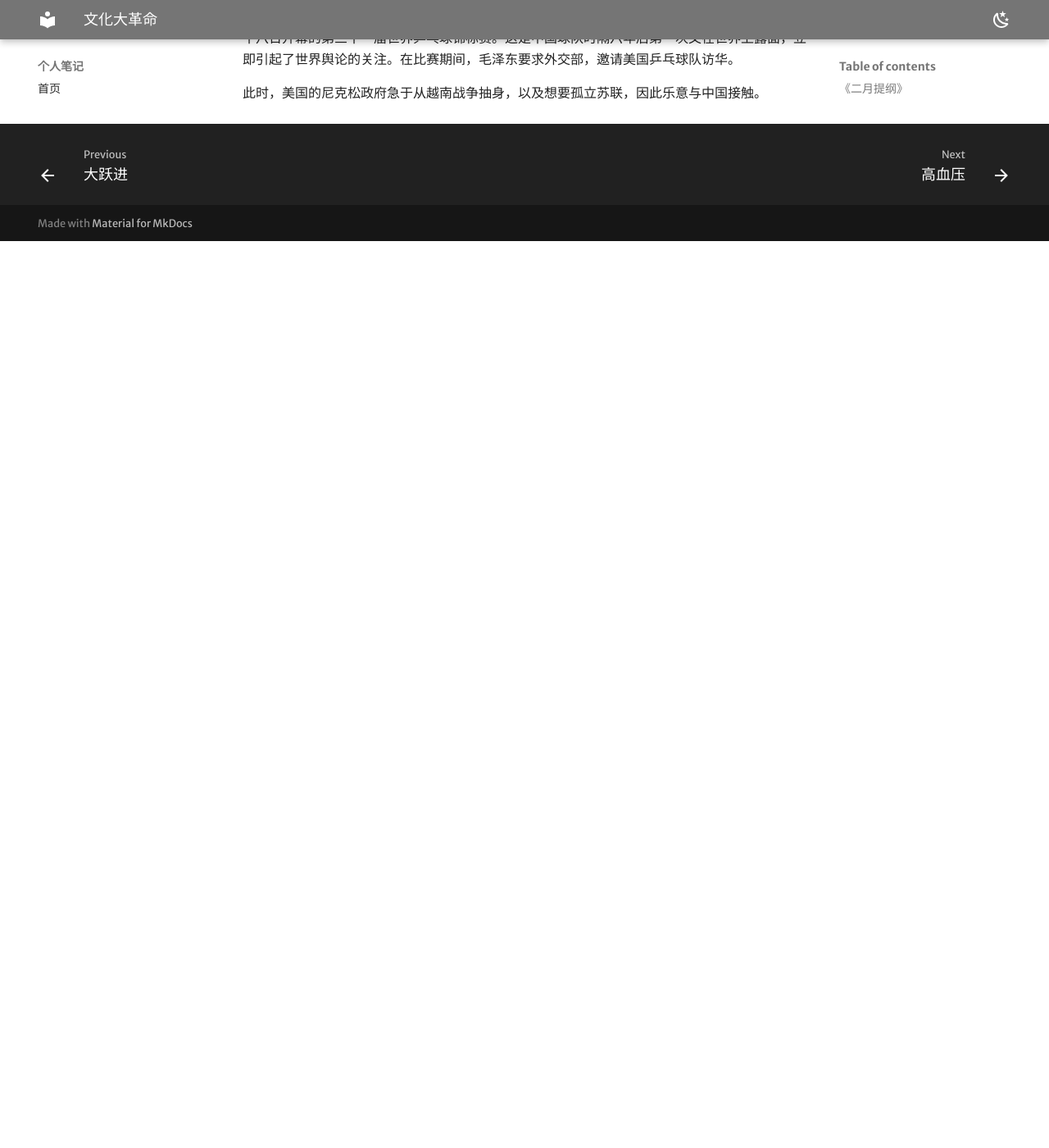
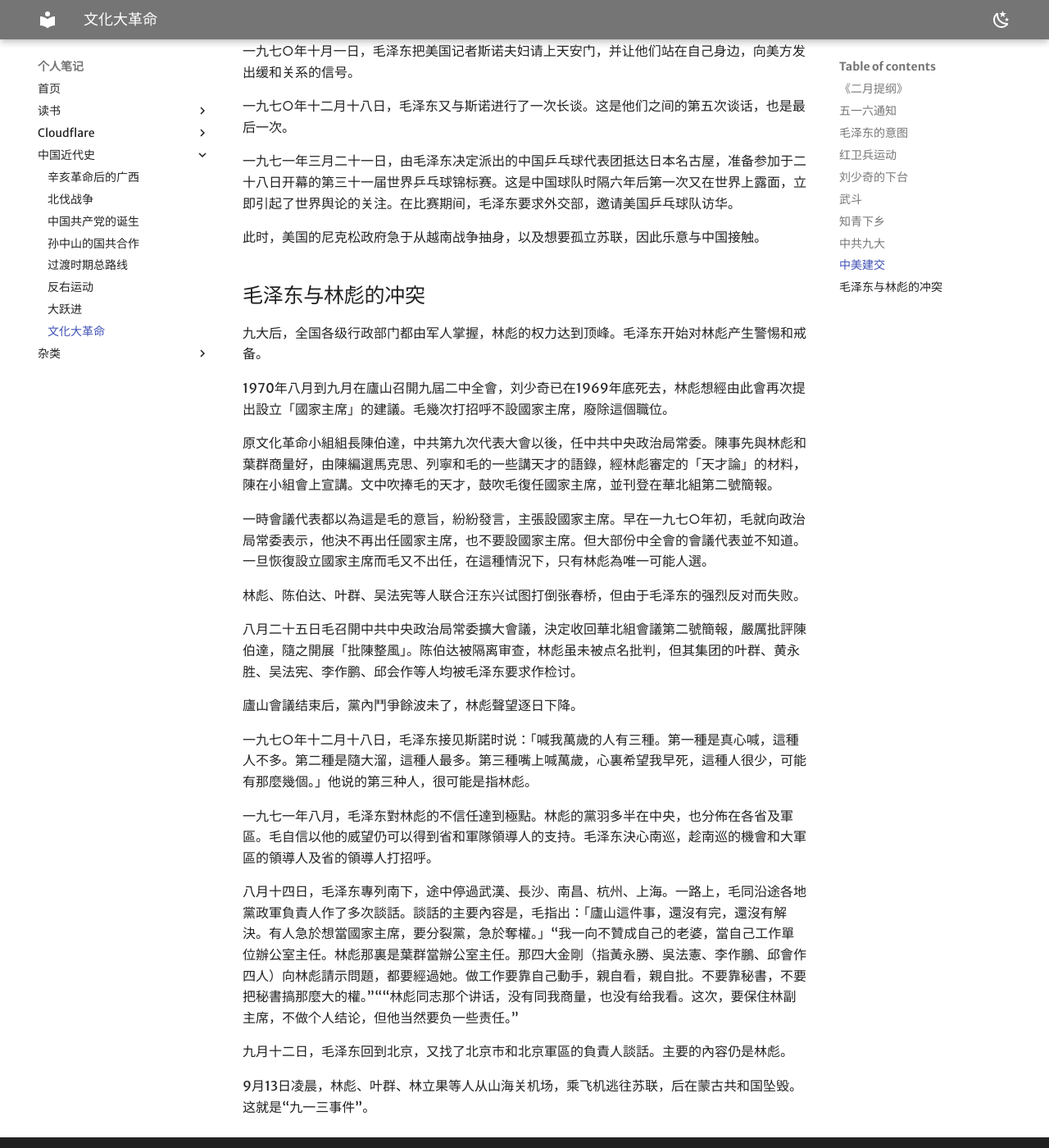
Before and after one commit to ruanyf/notes, an MkDocs documentation site: the page built from docs/中国近代史/文化大革命.md, in a window 1280 px wide and 1400 px high, scrolled down 5474 px. Shown: the whole window at 82% size. Built offline with MkDocs 1.6.1 and Material for MkDocs 9.7.7, drawn with Linux system fonts in a browser that asks for light colours; some web fonts are replaced; before the commit the page ends 5768 px from its top, so only the background shows below that; some of the changed text lies outside the part shown.

Commit message:
checkpoint at 2025-05-20T23:49:35+0800

```diff
--- a/docs/中国近代史/文化大革命.md
+++ b/docs/中国近代史/文化大革命.md
@@ -105,7 +105,9 @@
 
 “我说你们脱离群众，群众就是不爱打内战。有人讲，广西布告只适用广西，陕西布告只适用陕西，在我们这里不适用。那现在再发一个全国的布告，谁如果还继续违犯，打解放军、破坏交通、杀人、放火，就要犯罪；如果有少数人不听劝阻，坚持不改，就是土匪，就是国民党，就要包围起来，还继续顽抗，就要实行歼灭。 ……现在轮到你们小将犯错误的时候了。不要脑子膨胀，甚至全身膨胀，闹浮肿病。  希望你们不要分天派、地派，搞成一派算了，搞什么两派……”
 
-不久後，數以百萬的中學和大學生相繼下放農村。毛泽东認為，學生应该跟貧下中農學習，接受再教育。
+不久後，數以百萬的中學和大學生相繼下放農村。毛泽东認為，學生应该跟貧下中農學習，接受再教育。中學生和大學生被送去「上山下鄉」，他们被称为“知青”。
+
+一些有問題的幹部，還有那些遭批鬥的知識份子和教師，全下放到五七幹校接受勞動改造。幹校的目的在於使下放的人體驗農村真實生活，並向貧下中農學習，日出夜息，擔負著力所難及的重度體力勞動。
 
 ## 中共九大
 
@@ -121,7 +123,11 @@
 
 ## 中美建交
 
-1969年3月，发生了珍宝岛事件，中国与苏联的军队交火。此后，苏联在中苏边境陈兵百万，苏联高层多次商讨要对中华人民共和国进行报复，并首次明确发出先发制人和核打击中国的威胁。毛泽东开始考虑缓和与美国的关系。
+1969年3月，发生了珍宝岛事件，中国与苏联的军队交火。此后，苏联在中苏边境陈兵百万，苏联高层多次商讨要对中华人民共和国进行报复，并首次明确发出先发制人和核打击中国的威胁。
+
+全国开始备战，毛泽东提出“广积粮，深挖洞”，主要城市挖掘了巨大的防空洞。在这种背景下，毛泽东开始考虑缓和与美国的关系。
+
+1969年12月，中美双方在波兰恢复大使级对话。
 
 一九七○年十月一日，毛泽东把美国记者斯诺夫妇请上天安门，并让他们站在自己身边，向美方发出缓和关系的信号。
 
@@ -130,3 +136,29 @@
 一九七一年三月二十一日，由毛泽东决定派出的中国乒乓球代表团抵达日本名古屋，准备参加于二十八日开幕的第三十一届世界乒乓球锦标赛。这是中国球队时隔六年后第一次又在世界上露面，立即引起了世界舆论的关注。在比赛期间，毛泽东要求外交部，邀请美国乒乓球队访华。
 
 此时，美国的尼克松政府急于从越南战争抽身，以及想要孤立苏联，因此乐意与中国接触。
+
+## 毛泽东与林彪的冲突
+
+九大后，全国各级行政部门都由军人掌握，林彪的权力达到顶峰。毛泽东开始对林彪产生警惕和戒备。
+
+1970年八月到九月在廬山召開九屆二中全會，刘少奇已在1969年底死去，林彪想經由此會再次提出設立「國家主席」的建議。毛幾次打招呼不設國家主席，廢除這個職位。
+
+原文化革命小組組長陳伯達，中共第九次代表大會以後，任中共中央政治局常委。陳事先與林彪和葉群商量好，由陳編選馬克思、列寧和毛的一些講天才的語錄，經林彪審定的「天才論」的材料，陳在小組會上宣講。文中吹捧毛的天才，鼓吹毛復任國家主席，並刊登在華北組第二號簡報。
+
+一時會議代表都以為這是毛的意旨，紛紛發言，主張設國家主席。早在一九七○年初，毛就向政治局常委表示，他決不再出任國家主席，也不要設國家主席。但大部份中全會的會議代表並不知道。一旦恢復設立國家主席而毛又不出任，在這種情況下，只有林彪為唯一可能人選。
+
+林彪、陈伯达、叶群、吴法宪等人联合汪东兴试图打倒张春桥，但由于毛泽东的强烈反对而失败。
+
+八月二十五日毛召開中共中央政治局常委擴大會議，決定收回華北組會議第二號簡報，嚴厲批評陳伯達，隨之開展「批陳整風」。陈伯达被隔离审查，林彪虽未被点名批判，但其集团的叶群、黄永胜、吴法宪、李作鹏、邱会作等人均被毛泽东要求作检讨。
+
+廬山會議结束后，黨內鬥爭餘波未了，林彪聲望逐日下降。
+
+一九七○年十二月十八日，毛泽东接见斯諾时说：「喊我萬歲的人有三種。第一種是真心喊，這種人不多。第二種是隨大溜，這種人最多。第三種嘴上喊萬歲，心裏希望我早死，這種人很少，可能有那麼幾個。」他说的第三种人，很可能是指林彪。
+
+一九七一年八月，毛泽东對林彪的不信任達到極點。林彪的黨羽多半在中央，也分佈在各省及軍區。毛自信以他的威望仍可以得到省和軍隊領導人的支持。毛泽东決心南巡，趁南巡的機會和大軍區的領導人及省的領導人打招呼。
+
+八月十四日，毛泽东專列南下，途中停過武漢、長沙、南昌、杭州、上海。一路上，毛同沿途各地黨政軍負責人作了多次談話。談話的主要內容是，毛指出：「廬山這件事，還沒有完，還沒有解決。有人急於想當國家主席，要分裂黨，急於奪權。」“我一向不贊成自己的老婆，當自己工作單位辦公室主任。林彪那裏是葉群當辦公室主任。那四大金剛（指黃永勝、吳法憲、李作鵬、邱會作四人）向林彪請示問題，都要經過她。做工作要靠自己動手，親自看，親自批。不要靠秘書，不要把秘書搞那麼大的權。”““林彪同志那个讲话，没有同我商量，也没有给我看。这次，要保住林副主席，不做个人结论，但他当然要负一些责任。”
+
+九月十二日，毛泽东回到北京，又找了北京市和北京軍區的負責人談話。主要的內容仍是林彪。
+
+9月13日凌晨，林彪、叶群、林立果等人从山海关机场，乘飞机逃往苏联，后在蒙古共和国坠毁。这就是“九一三事件”。
```
Also changed, not shown: 1 other file.
